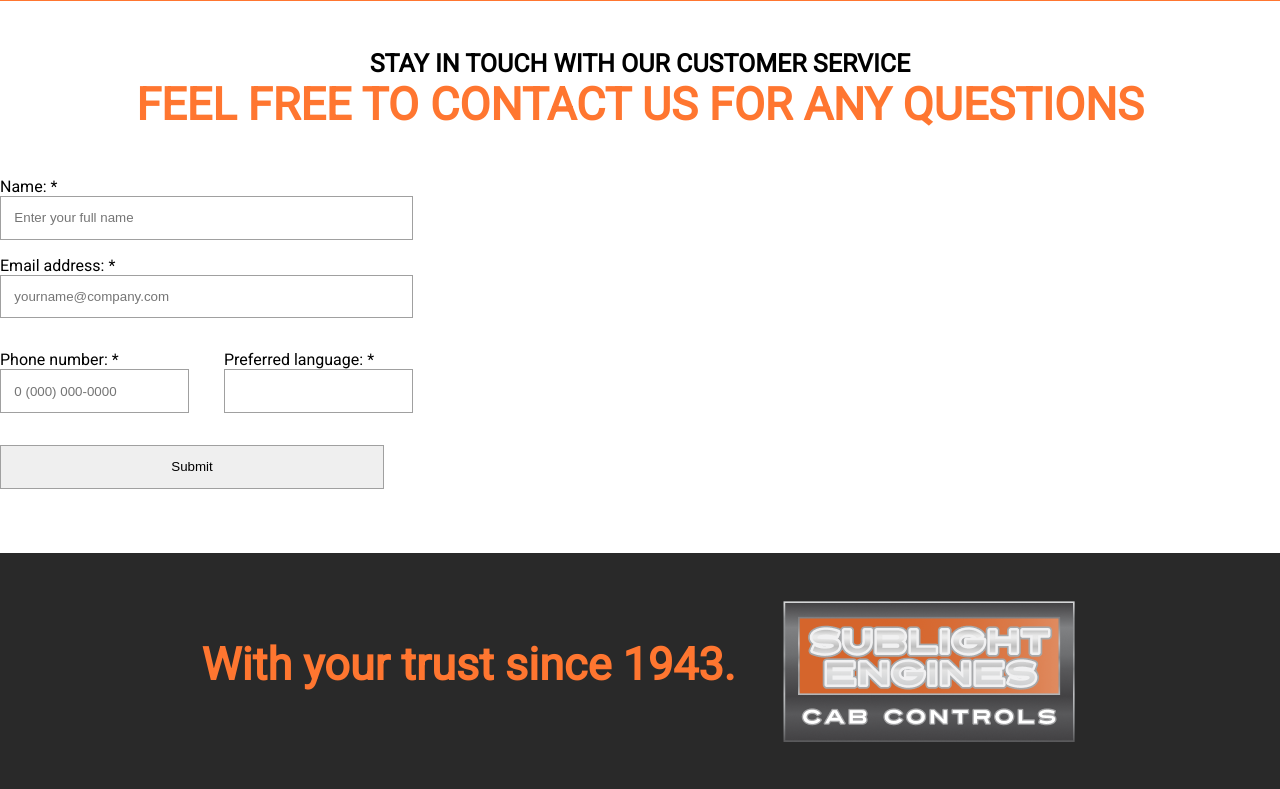
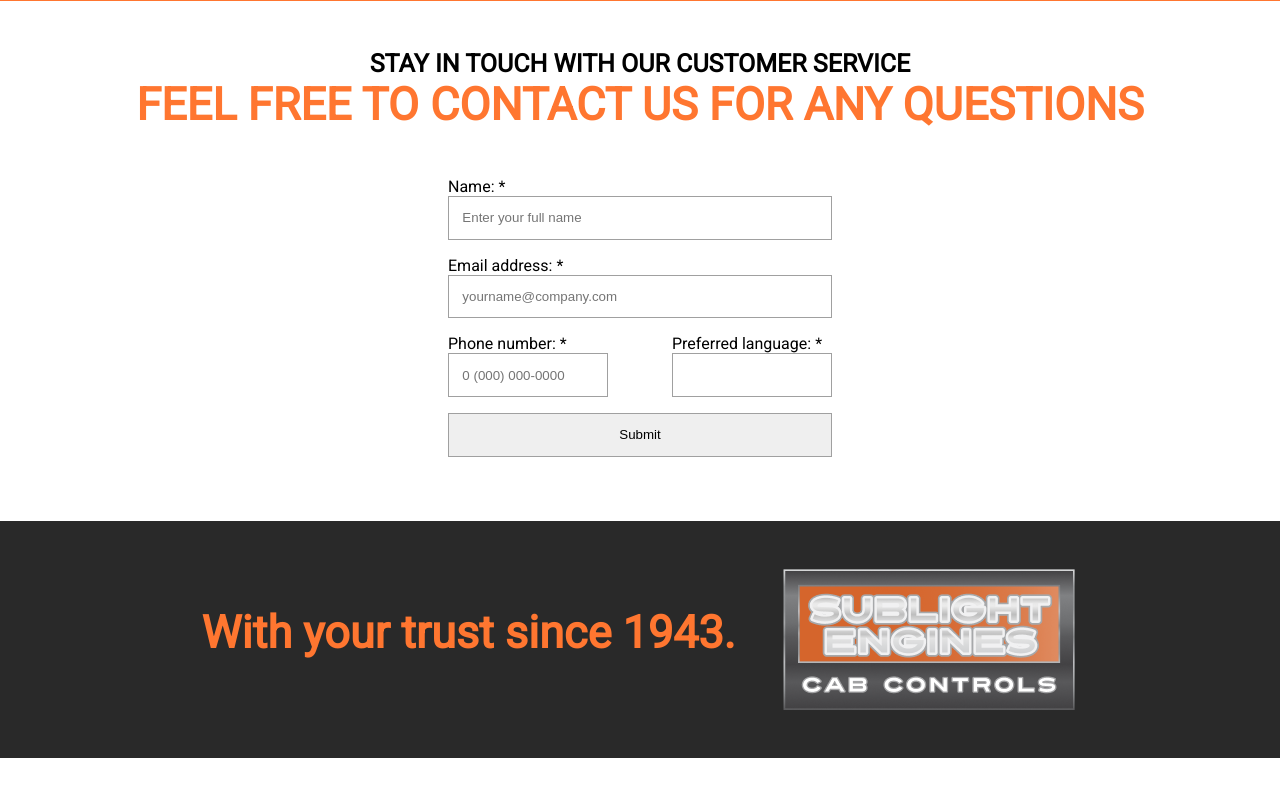
Before and after one commit to BrancheDeboua/Sublight_Engines_Landing_Page, a PHP site: page / in a window 1280 px wide. Shown: the part 2857-3646 px from the top of the page. Run offline with PHP 8.4, Linux system fonts and the light colour scheme.

Commit message:
css: fixed padding input

```diff
--- a/css/main.css
+++ b/css/main.css
@@ -1,6 +1,7 @@
 body{
     margin: 0;
     font-family: 'Roboto';
+    padding-bottom: 0.5em;
 }
 
 header {
@@ -27,6 +28,7 @@ p{
     height: 86px; /* This needs to be the height of the image so it goes "out" of the ribbon" */
     position: relative;
     bottom: 7px; /* This to make it go in the middle of the ribbon */
+    margin-left: 1em;
 }
 
 .banner{
@@ -254,7 +256,7 @@ p{
 }
 
 #contact-us .form-wrapper{
-    width: 30%;
+    width: 100%;
     display: flex;
     justify-content: center;
 }
@@ -265,6 +267,7 @@ p{
 }
 
 #contact-us .row{
+    margin: 0;
     display: flex;
 }
 
@@ -275,11 +278,12 @@ p{
     margin-left: 2em;
 }
 #contact-us .row div{
+    margin: 0;
     flex:1;
 }
 
 #contact-us form{
-    width: 100%;
+    width: 30%;
 }
 
 #contact-us form div{
@@ -294,6 +298,7 @@ p{
     -webkit-border-radius: 0;
     border-radius: 0;
     border: 1px solid #A0A0A0;
+    box-sizing: border-box;
 }
 
 #contact-us h2{
```
